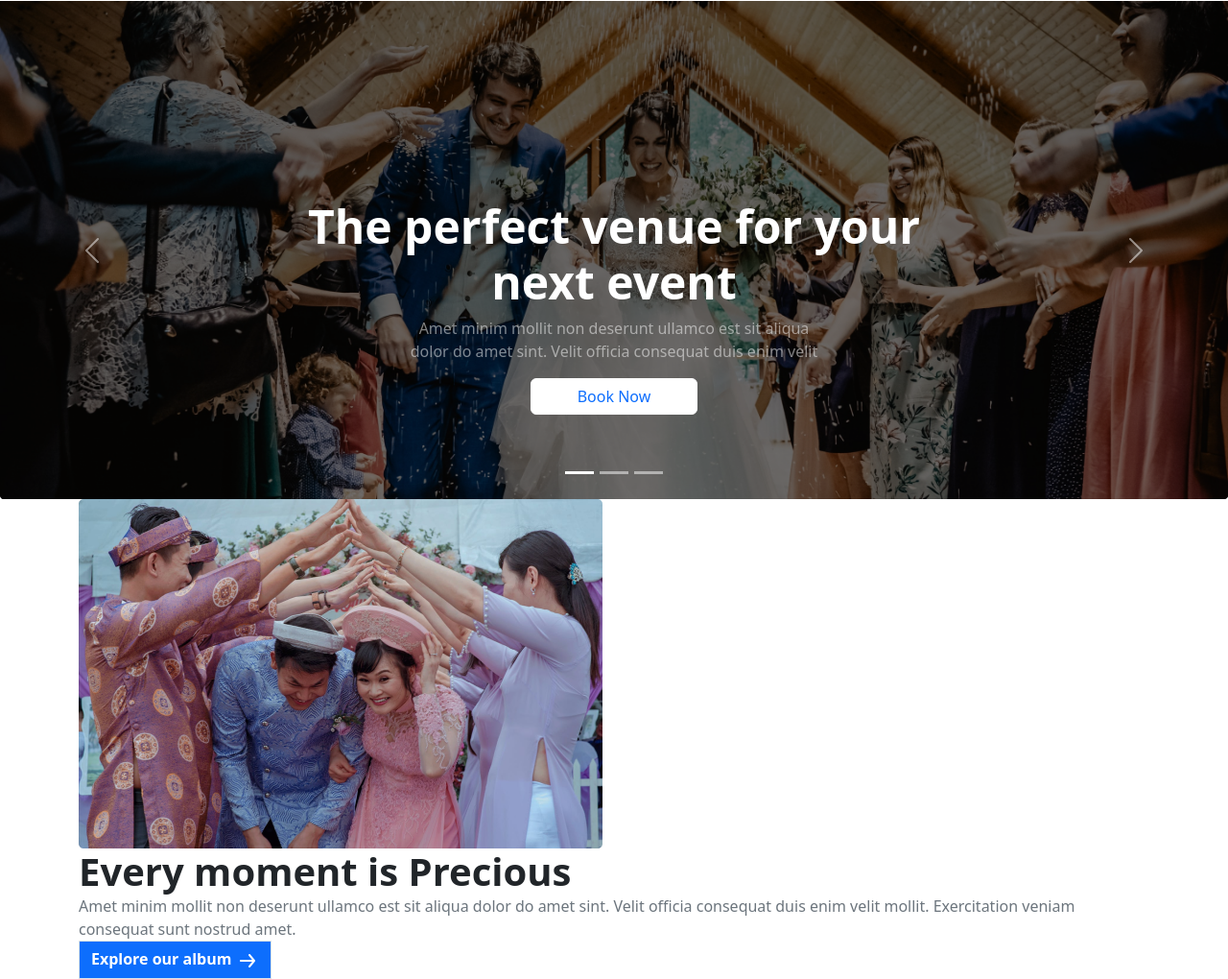
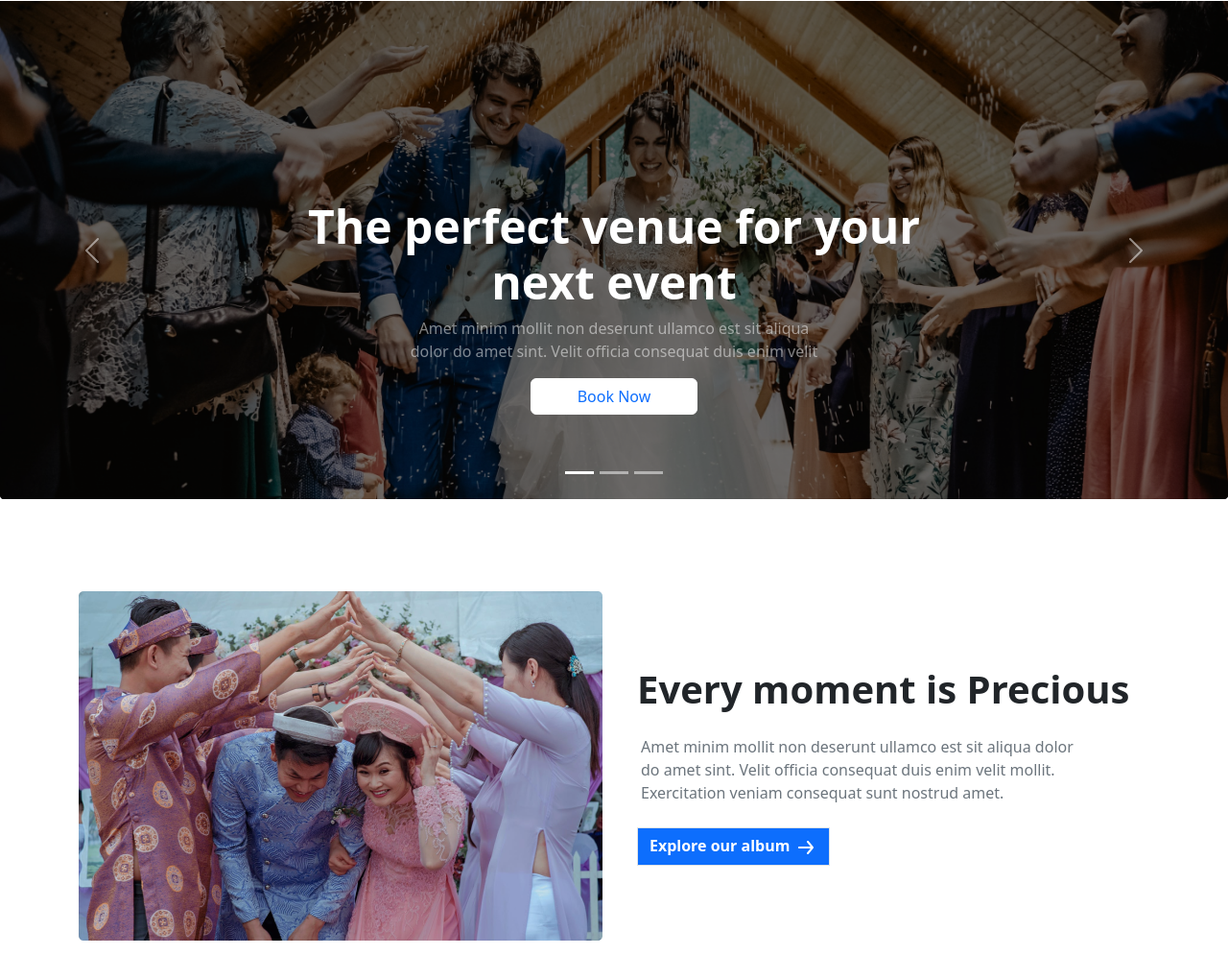
Before and after one commit to mohammadibrahim11/Convention-Center, a plain HTML site: page index.html in a window 1280 px wide. Shown: the part 87-1107 px from the top of the page at 96% size. After the commit the page ends 1067 px from the top, so only its background shows below. Drawn offline with nearby package versions, Linux system fonts and the light colour scheme.

Commit message:
img added

```diff
--- a/index.html
+++ b/index.html
@@ -119,18 +119,20 @@
 
 
 
-            <div class="container ">
+            <div class="container mt-5 pt-5">
 
-                <img src="images/wedding.png" class="img-fluid" alt="">
+            <div class="row">
+                <img src="images/wedding.png" class="img-fluid col-6" alt="">
 
-             <div class="card-body">
-                <div class="card-title h1 fw-bolder">Every moment is Precious </div>
+                <div class="card-body col-6 align-self-center ps-4">
+                   <div class="card-title h1 fw-bolder">Every moment is Precious </div>
 
-                <div class="card-text  text-muted">Amet minim mollit non deserunt ullamco est sit aliqua dolor do amet sint. Velit officia consequat duis enim velit mollit. Exercitation veniam consequat sunt nostrud amet.</div>
+                   <div class="card-text  text-muted mt-4 ps-1">Amet minim mollit non deserunt ullamco est sit aliqua dolor <br>  do amet sint. Velit officia consequat duis enim velit mollit. <br> Exercitation veniam consequat sunt nostrud amet.</div>
 
-                <div class="btn btn-primary border rounded-0 fw-bolder">Explore our album <img src="icons/arrow-forward 1.svg" alt=""></div>
+                   <div class="btn btn-primary border rounded-0 fw-bolder mt-4">Explore our album <img src="icons/arrow-forward 1.svg" alt=""></div>
 
-             </div>
+                </div>
+            </div>
 
 
 
```
